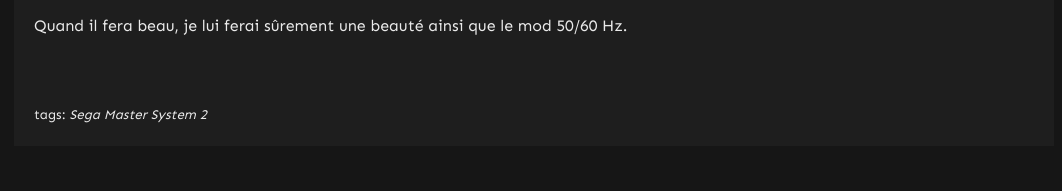
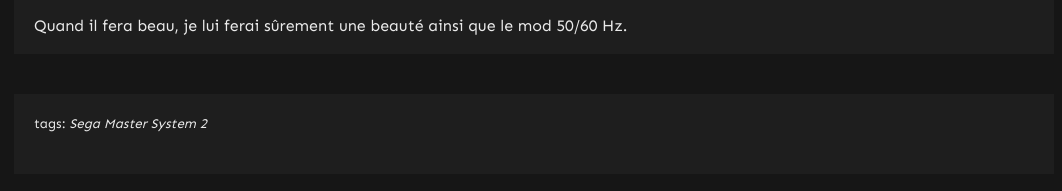
Before and after one commit to jbdemonte/firejocker.com, a Jekyll site: the page built from _posts/2020-03-30-reparation-du-signal-video-et-de-l-alimentation-d-une-sega-master-system-2.md, in a window 1280 px wide. Shown: the part 1800-1991 px from the top of the page, without its empty margins (106-1168 px from the left). Built offline with Jekyll 4.4.1, drawn with Linux system fonts in a browser that asks for light colours; before the commit the page ends 1966 px from its top, so only the background shows below that.

Commit message:
update tags display

```diff
--- a/_layouts/post.html
+++ b/_layouts/post.html
@@ -14,6 +14,6 @@ layout: default
 {{content}}
 
 {% if page.tags != empty %}
-
-  <br /><br /><small>tags: <em>{{ page.tags | join: "</em> - <em>" }}</em></small>
+  {% spacer %}
+  <small class="tags">tags: <em>{{ page.tags | join: "</em> - <em>" }}</em></small>
 {% endif %}
--- a/assets/css/style.scss
+++ b/assets/css/style.scss
@@ -39,6 +39,11 @@ header {
   h1 + small {
     font-size: 0.7em;
     color: grey;
+  }
+
+  .tags {
+    display: block;
+    margin: 20px 0;
   }
 }
 
```
